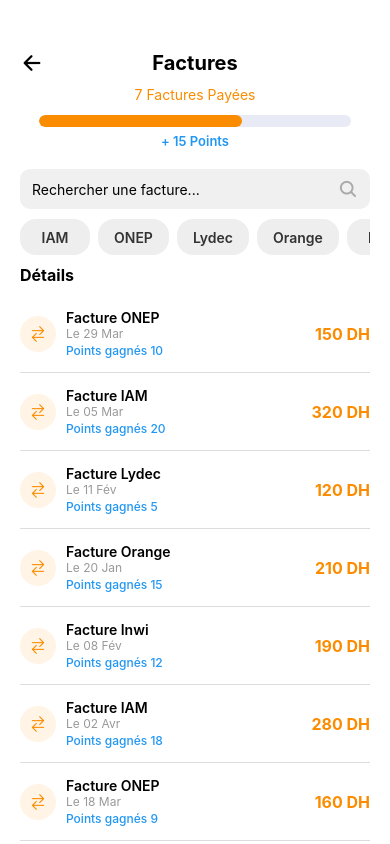
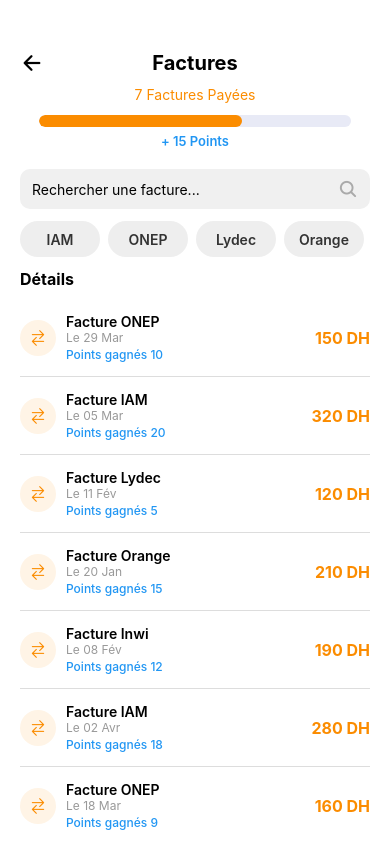
Before and after one commit to OussamaHm12/gamification-frontend, a React Native app: screen /Factures in a window 390 px wide. Built offline with nearby package versions, Linux system fonts and the light colour scheme.

Commit message:
adjusting UI

```diff
--- a/screens/FacturesScreen.tsx
+++ b/screens/FacturesScreen.tsx
@@ -1,4 +1,3 @@
-// ✅ screens/FacturesScreen.tsx
 import React, { useState } from 'react';
 import {
   View,
@@ -8,7 +7,7 @@
   TouchableOpacity,
   Dimensions,
   TextInput,
-  ScrollView,
+  FlatList as RNFlatList,
 } from 'react-native';
 import { Ionicons } from '@expo/vector-icons';
 import { useNavigation } from '@react-navigation/native';
@@ -67,22 +66,28 @@
         <Ionicons name="search" size={20} color="#aaa" />
       </View>
 
-      <ScrollView horizontal showsHorizontalScrollIndicator={false} style={styles.filters}>
-        {filterOptions.map((option) => {
-          const isActive = selectedFilter === option;
+      <View style={styles.filterContainer}>
+        <RNFlatList
+          data={filterOptions}
+          horizontal
+          showsHorizontalScrollIndicator={false}
+          keyExtractor={(item) => item}
+          contentContainerStyle={styles.filterRow}
+          renderItem={({ item }) => {
+            const isActive = selectedFilter === item;
             return (
               <TouchableOpacity
-              key={option}
                 style={[styles.filterButton, isActive && styles.filterButtonActive]}
-              onPress={() => setSelectedFilter(isActive ? '' : option)}
+                onPress={() => setSelectedFilter(isActive ? '' : item)}
               >
                 <Text style={[styles.filterText, isActive && styles.filterTextActive]}>
-                {option}
+                  {item}
                 </Text>
               </TouchableOpacity>
             );
-        })}
-      </ScrollView>
+          }}
+        />
+      </View>
 
       <View style={styles.sectionHeader}>
         <Text style={styles.details}>Détails</Text>
@@ -173,17 +178,20 @@
     flex: 1,
     marginRight: 8,
   },
-  filters: {
-    flexDirection: 'row',
+  filterContainer: {
+    height: 40,
     marginBottom: 10,
   },
+  filterRow: {
+    flexDirection: 'row',
+    alignItems: 'center',
+  },
   filterButton: {
-    paddingHorizontal: 16,
-    paddingVertical: 8,
+    width: 80,
+    height: 36,
     backgroundColor: '#eee',
-    borderRadius: 16,
+    borderRadius: 18,
     marginRight: 8,
-    minWidth: 70,
     alignItems: 'center',
     justifyContent: 'center',
   },
@@ -193,6 +201,7 @@
   filterText: {
     color: '#333',
     fontWeight: '600',
+    textAlign: 'center',
   },
   filterTextActive: {
     color: '#fff',
```
Lines whose indentation alone changed are shown as unchanged.
